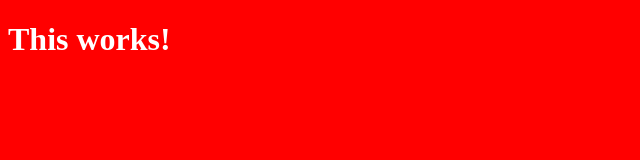
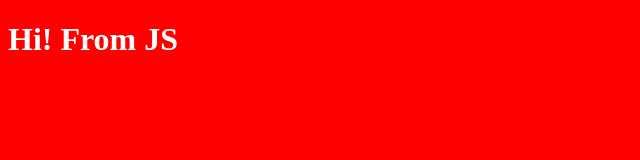
Before and after one commit to snoop2head/Vanilla-JavaScript-Learning, a plain HTML site: page index.html in a window 1280 px wide. Shown: the whole page, without its empty margins (0-640 px from the left). Drawn offline with Linux system fonts and the light colour scheme.

Commit message:
ready for lecture 2

```diff
--- a/index.html
+++ b/index.html
@@ -5,7 +5,7 @@
     <link rel="stylesheet" href = "index.css"/>
   </head>
   <body>
-    <h1>This works!</h1>
+    <h1 id = "title">This works!</h1>
     <script src="index.js">
 
     </script>
--- a/index.js
+++ b/index.js
@@ -1,11 +1,12 @@
+/*
 // // 1-5 Hello World for JavaScript
 
 alert('I am working. I am JavaScript. I will work for my girlfriend too :)');
 
 console.log('I am working. I am JavaScript. I will work for my girlfriend too :)')
 
-// // 1-6 varible in JavaScript
-// // variable: not consistent or having a fixed pattern; liable to change.
+// 1-6 varible in JavaScript
+// variable: not consistent or having a fixed pattern; liable to change.
 // we need to put let in front of the initialization for variable (or creation of variable)
 let a = 221;
 let b = a - 5;
@@ -18,13 +19,11 @@ console.log(b,a)
 // just don't use var. Use either const or let.
 
 
-/*
-Below example yields error Assignment to ...
-const a = 221;
-let b = a - 5;
-a = 4
-console.log(b,a)
-*/
+// Below example yields error Assignment to ...
+// const a = 221;
+// let b = a - 5;
+// a = 4
+// console.log(b,a)
 
 
 // 1-8 Data Types on JavaScript
@@ -87,3 +86,61 @@ console.log(youngInfo.gender);
 // you cannot change object youngInfo, however, you can change data inside the object.
 youngInfo.gender = "female"
 console.log(youngInfo.gender)
+
+
+// 2-1 Your first JS Function
+console.log(); // console is an object. log() is function inside of console object.
+// a piece of code as many times as you want
+
+
+function myamIsLovely(name,age){
+  console.log('hello!', name, "! I am", age, " years old");
+} // inside of parenthesis is parameter
+
+
+myamIsLovely("myam", 15); // inside of parenthesis is argument
+
+function sayHi(name,age){
+  return `Hello ${name} you are ${age} years old`
+}; // return a value
+
+const greetMe = sayHi("Young", 15);
+
+console.log(greetMe)
+
+const calculator = {
+  plus: function(a, b){
+    return a+b
+  },
+  minus: function(a,b){
+    return a-b
+  },
+  divide: function(a,b){
+    return a/b
+  },
+  multiply: function(a,b){
+    return a*b
+  },
+  powerOf: function(a,b){
+    return a**b
+  }
+};
+
+const powerOf = calculator.powerOf(5,5)
+console.log(powerOf) // plus is function
+
+// multiply, divide, minus, power of
+
+*/
+
+// 2-2 JS DOM Functions
+
+const title = document.getElementById("title");
+title.innerHTML = "Hi! From JS";
+
+console.log(title);
+console.dir(title);
+
+// DOM is document object module
+
+console.error("fuck");
```
